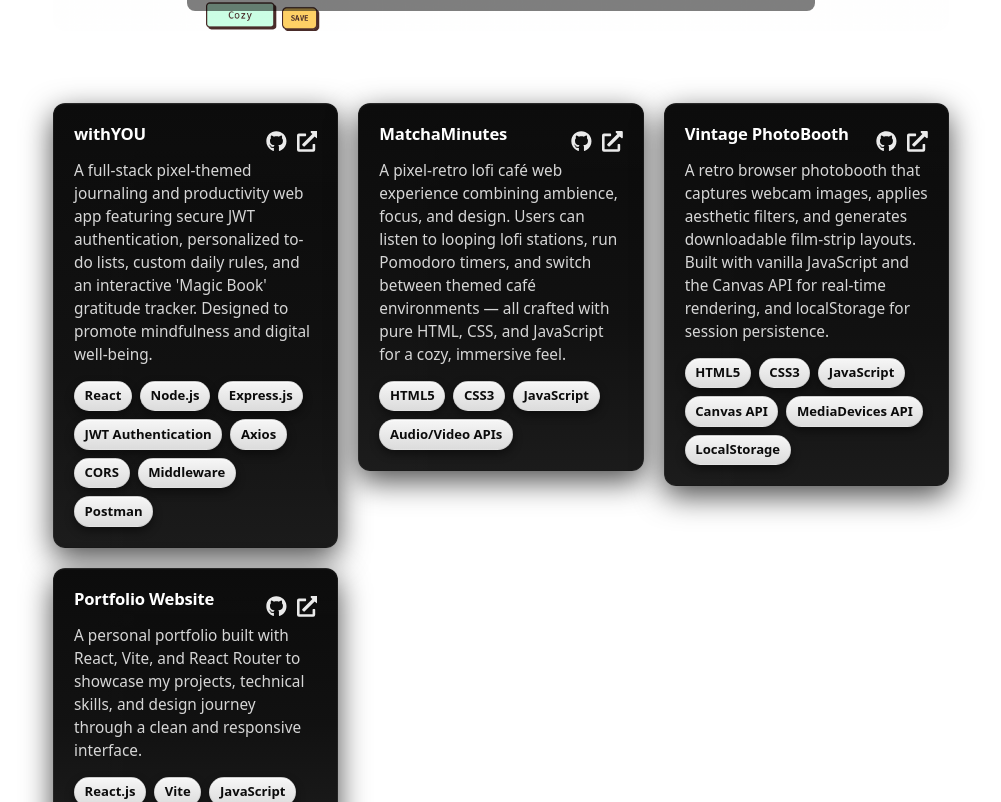
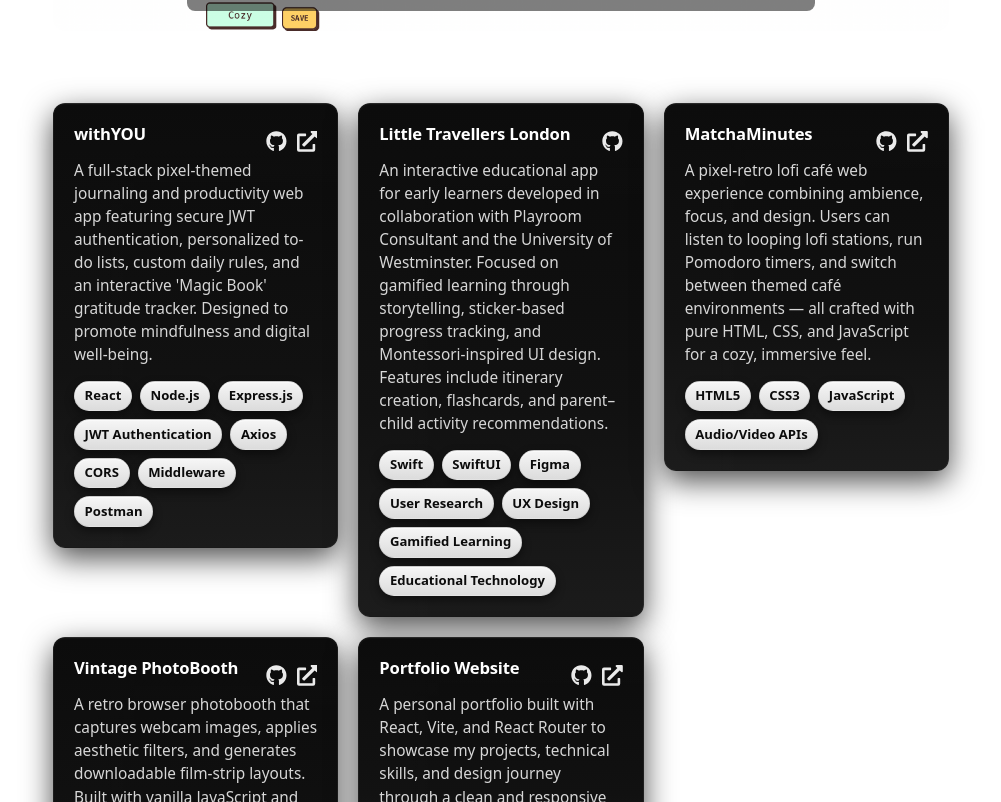
Before and after one commit to nilamshinde252005/Nilam_Portfolio, a React (Vite) app: page /Nilam_Portfolio/projects in a window 1280 px wide. Shown: the part 618-1420 px from the top of the page, without its empty margins (139-1140 px from the left). Built offline with nearby package versions, Linux system fonts and the light colour scheme.

Commit message:
Update Projects.jsx

```diff
--- a/src/pages/Projects.jsx
+++ b/src/pages/Projects.jsx
@@ -19,6 +19,23 @@ const PROJECTS = [
     ],
     github: "https://github.com/nilamshinde252005/withYOU",
     live:"https://withyou-nnfp.onrender.com/",
+  },
+  {
+    id: "p5",
+    title: "Little Travellers London",
+    description:
+      "An interactive educational app for early learners developed in collaboration with Playroom Consultant and the University of Westminster. Focused on gamified learning through storytelling, sticker-based progress tracking, and Montessori-inspired UI design. Features include itinerary creation, flashcards, and parent–child activity recommendations.",
+    tags: [
+      "Swift",
+      "SwiftUI",
+      "Figma",
+      "User Research",
+      "UX Design",
+      "Gamified Learning",
+      "Educational Technology",
+    ],
+    github: "https://github.com/nilamshinde252005/LittleTravellersLondon", // update if needed
+    live: "", // or add link to prototype/demo if available
   },
 
   {
```
